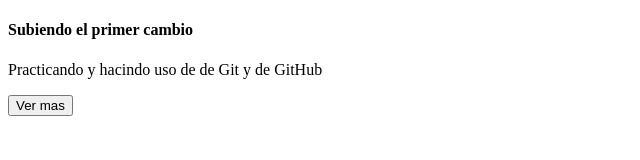
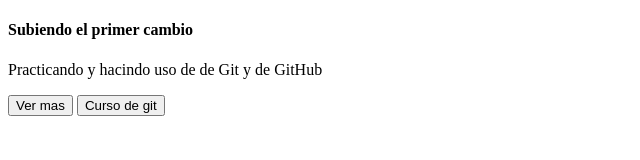
Before and after one commit to pp-c30/proyecto-de-prueba, a plain HTML site: page index.html in a window 1280 px wide. Shown: the whole page, without its empty margins (0-640 px from the left). Drawn offline with Linux system fonts and the light colour scheme.

Commit message:
Se crear estilo y se modifico el index

```diff
--- a/index.html
+++ b/index.html
@@ -11,5 +11,6 @@
         Practicando y hacindo uso de de Git y de GitHub
     </p>
     <button>Ver mas</button>
+    <button>Curso de git</button>
 </body>
 </html>
--- /dev/null
+++ b/style.css
@@ -0,0 +1,3 @@
+/*
+    aca se expecificaran estilos para elementos html
+*/
```
